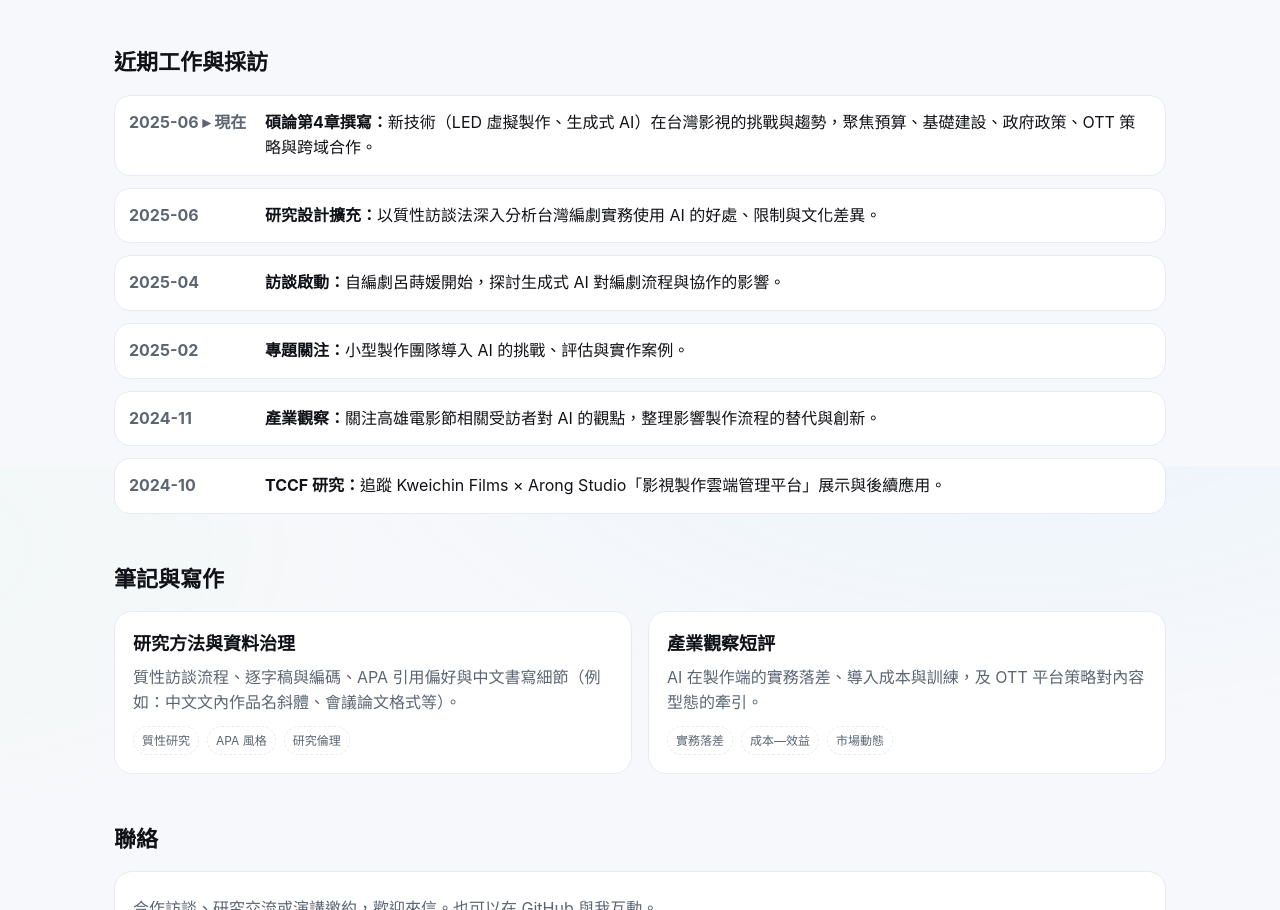
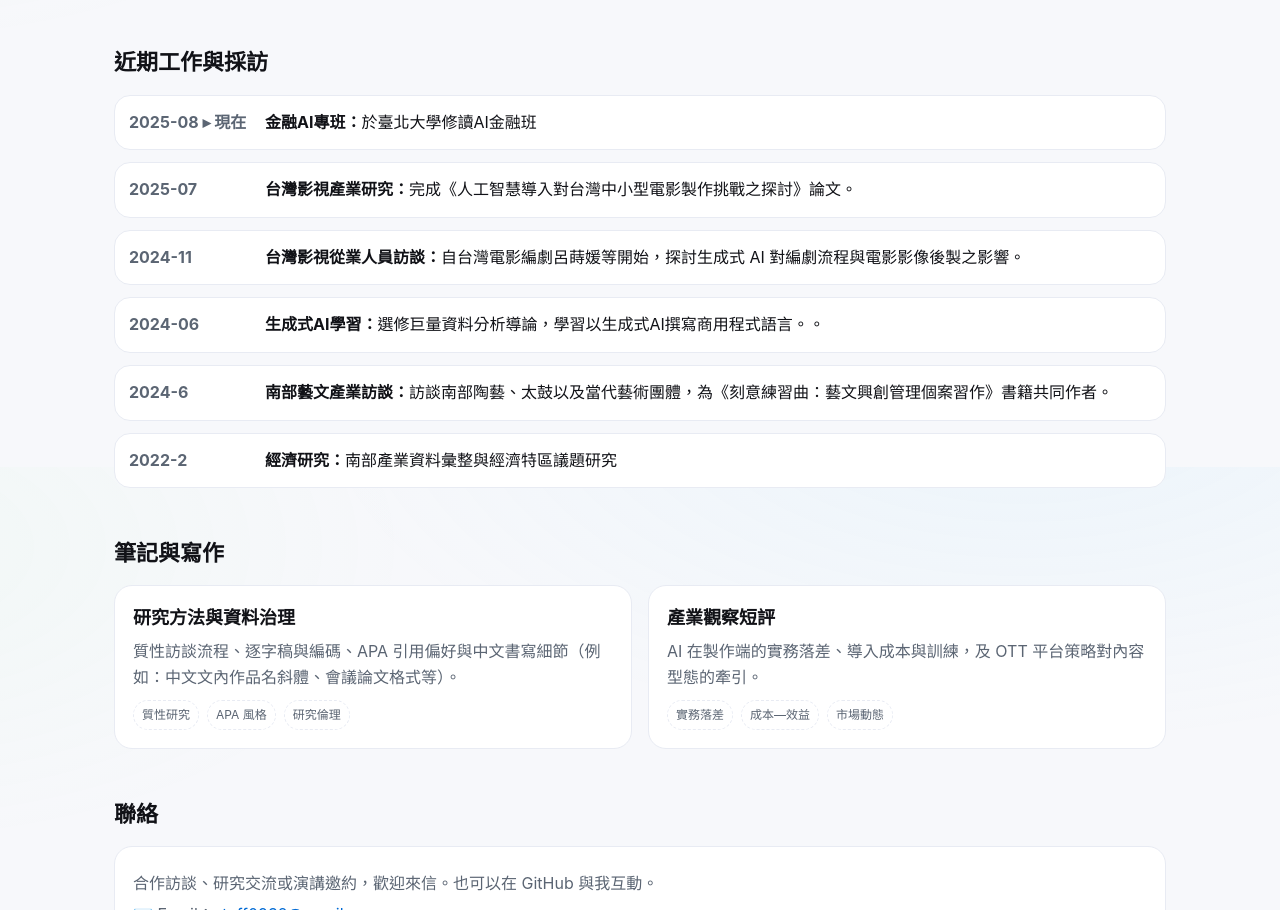
Before and after one commit to shawnLIXH/github.io, a plain HTML site: page index.html in a window 1280 px wide. Shown: the part 1133-2043 px from the top of the page. Drawn offline with Linux system fonts and the light colour scheme.

Commit message:
Update index.html

```diff
--- a/index.html
+++ b/index.html
@@ -162,28 +162,28 @@
       <h2>近期工作與採訪</h2>
       <div class="timeline">
         <div class="t">
-          <div class="when">2025-06 ▸ 現在</div>
-          <p class="what"><strong>碩論第4章撰寫：</strong>新技術（LED 虛擬製作、生成式 AI）在台灣影視的挑戰與趨勢，聚焦預算、基礎建設、政府政策、OTT 策略與跨域合作。</p>
+          <div class="when">2025-08 ▸ 現在</div>
+          <p class="what"><strong>金融AI專班：</strong>於臺北大學修讀AI金融班</p>
         </div>
         <div class="t">
-          <div class="when">2025-06</div>
-          <p class="what"><strong>研究設計擴充：</strong>以質性訪談法深入分析台灣編劇實務使用 AI 的好處、限制與文化差異。</p>
-        </div>
-        <div class="t">
-          <div class="when">2025-04</div>
-          <p class="what"><strong>訪談啟動：</strong>自編劇呂蒔媛開始，探討生成式 AI 對編劇流程與協作的影響。</p>
-        </div>
-        <div class="t">
-          <div class="when">2025-02</div>
-          <p class="what"><strong>專題關注：</strong>小型製作團隊導入 AI 的挑戰、評估與實作案例。</p>
+          <div class="when">2025-07</div>
+          <p class="what"><strong>台灣影視產業研究：</strong>完成《人工智慧導入對台灣中小型電影製作挑戰之探討》論文。</p>
         </div>
         <div class="t">
           <div class="when">2024-11</div>
-          <p class="what"><strong>產業觀察：</strong>關注高雄電影節相關受訪者對 AI 的觀點，整理影響製作流程的替代與創新。</p>
+          <p class="what"><strong>台灣影視從業人員訪談：</strong>自台灣電影編劇呂蒔媛等開始，探討生成式 AI 對編劇流程與電影影像後製之影響。</p>
         </div>
         <div class="t">
-          <div class="when">2024-10</div>
-          <p class="what"><strong>TCCF 研究：</strong>追蹤 Kweichin Films × Arong Studio「影視製作雲端管理平台」展示與後續應用。</p>
+          <div class="when">2024-06</div>
+          <p class="what"><strong>生成式AI學習：</strong>選修巨量資料分析導論，學習以生成式AI撰寫商用程式語言。。</p>
+        </div>
+        <div class="t">
+          <div class="when">2024-6</div>
+          <p class="what"><strong>南部藝文產業訪談：</strong>訪談南部陶藝、太鼓以及當代藝術團體，為《刻意練習曲：藝文興創管理個案習作》書籍共同作者。</p>
+        </div>
+        <div class="t">
+          <div class="when">2022-2</div>
+          <p class="what"><strong>經濟研究：</strong>南部產業資料彙整與經濟特區議題研究</p>
         </div>
       </div>
     </section>
```
